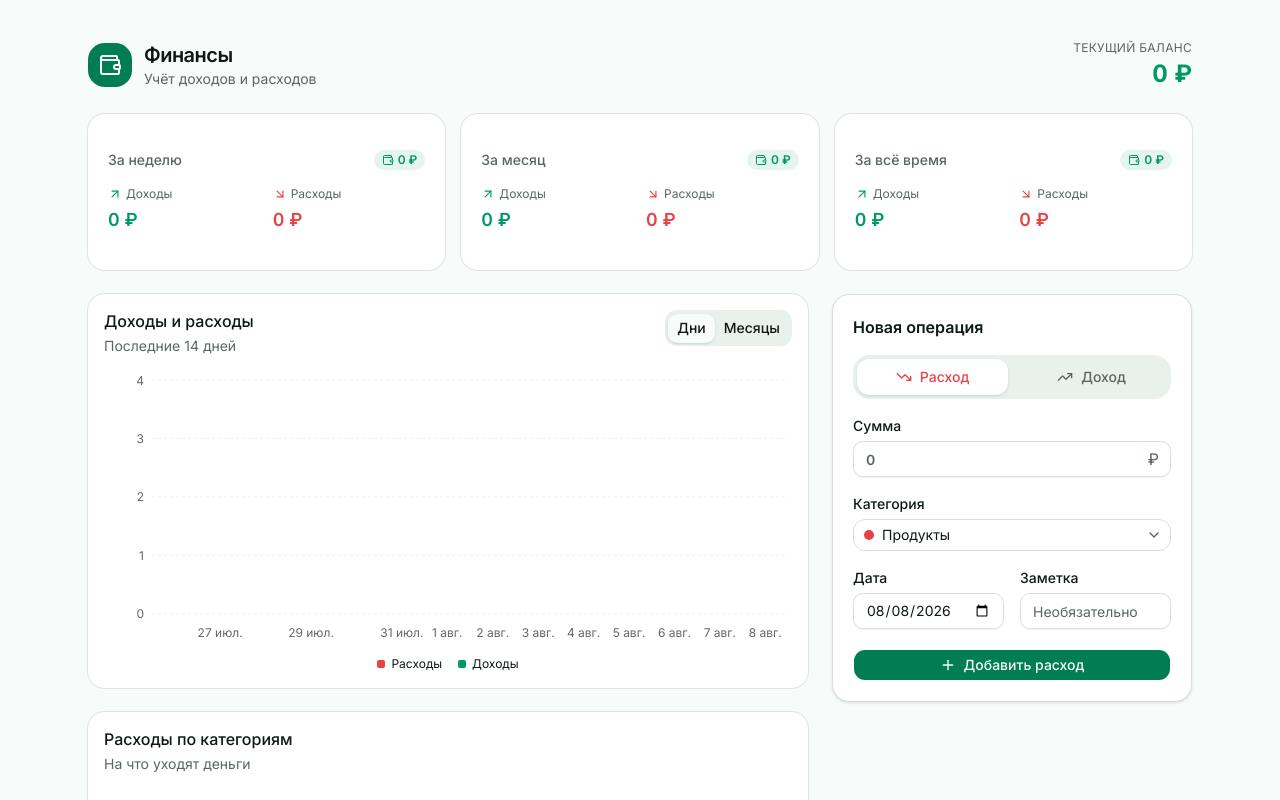
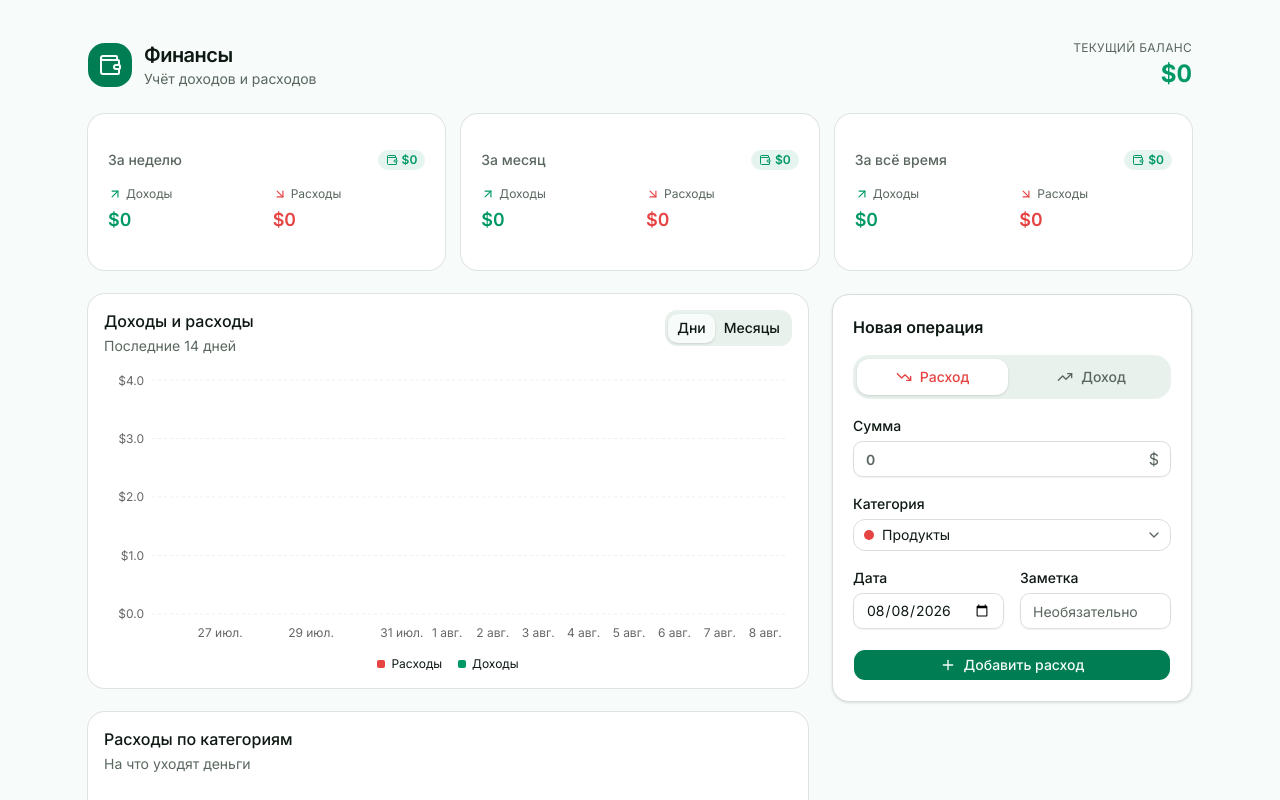
Before and after one commit to KrusJacob/finance-tracker, a Next.js app: page / in a window 1280 px wide. Shown: the top 800 px of the page. Built offline with nearby package versions, Linux system fonts and the light colour scheme.

Commit message:
feat: update currency to USD across components and finance library

```diff
--- a/components/transaction-form.tsx
+++ b/components/transaction-form.tsx
@@ -105,7 +105,7 @@ export function TransactionForm({ onAdd }: TransactionFormProps) {
             autoComplete="off"
           />
           <span className="pointer-events-none absolute right-3 top-1/2 -translate-y-1/2 text-muted-foreground">
-            ₽
+            $
           </span>
         </div>
       </div>
--- a/components/trend-chart.tsx
+++ b/components/trend-chart.tsx
@@ -21,9 +21,11 @@ const chartConfig = {
 } satisfies ChartConfig
 
 function compactMoney(value: number) {
-  return new Intl.NumberFormat("ru-RU", {
+  return new Intl.NumberFormat("en-US", {
     notation: "compact",
     maximumFractionDigits: 1,
+    style: "currency",
+    currency: "USD",
   }).format(value)
 }
 
--- a/lib/finance.ts
+++ b/lib/finance.ts
@@ -8,9 +8,9 @@ export interface Totals {
 }
 
 export function formatMoney(value: number): string {
-  return new Intl.NumberFormat("ru-RU", {
+  return new Intl.NumberFormat("en-US", {
     style: "currency",
-    currency: "RUB",
+    currency: "USD",
     maximumFractionDigits: 0,
   }).format(value)
 }
```
